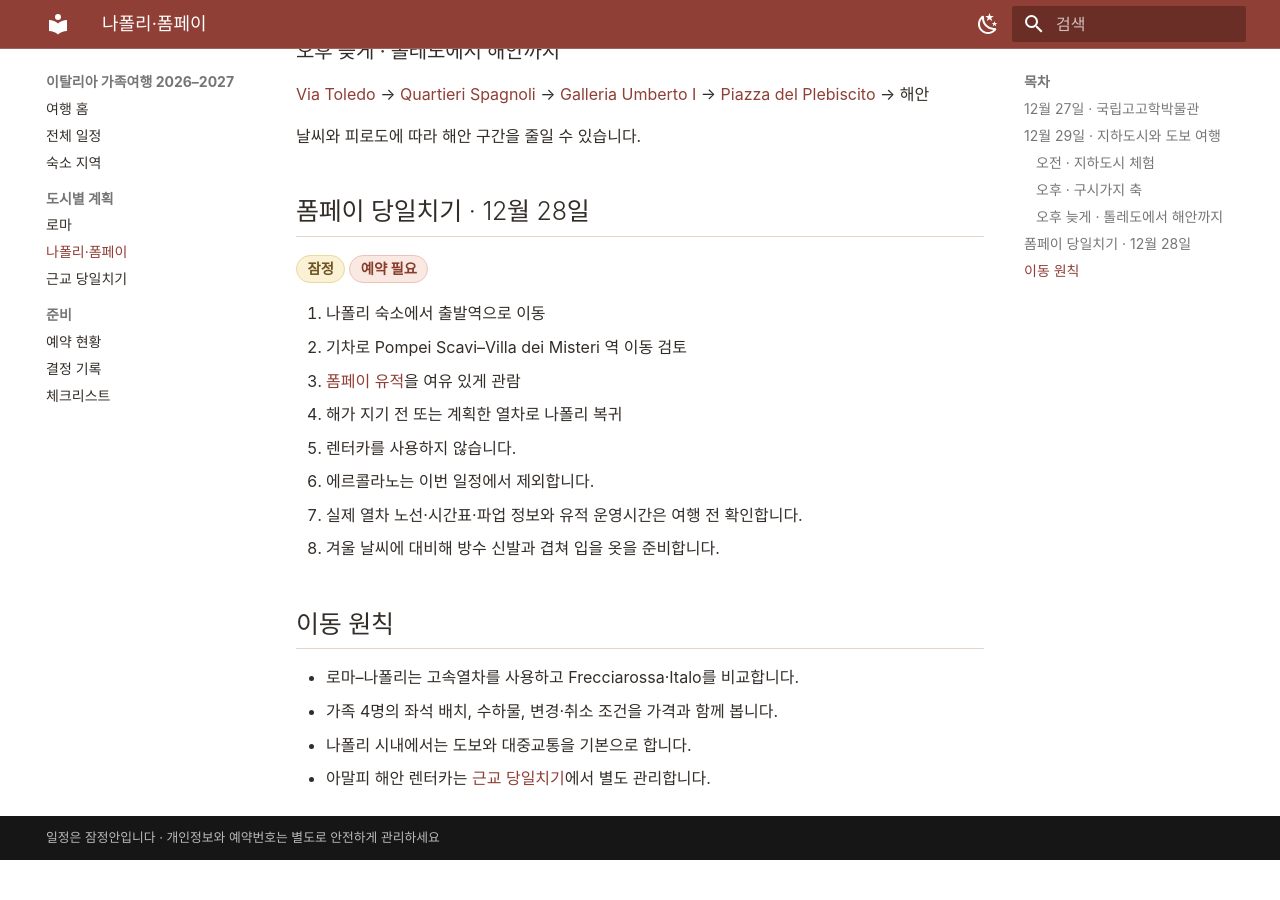
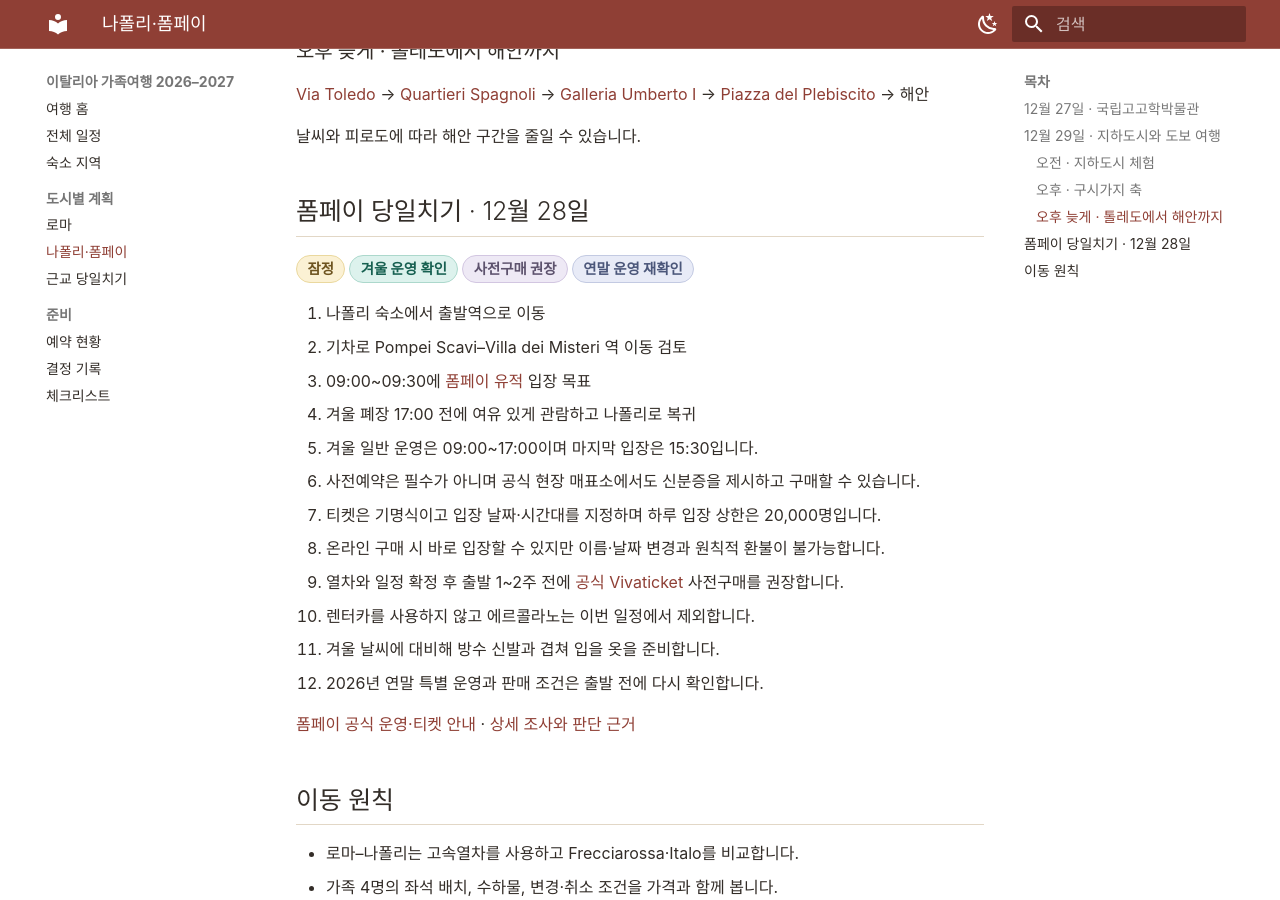
Before and after one commit to Jaeho211/italy-family-trip-2026, an MkDocs documentation site: the page built from docs/naples.md, in a window 1280 px wide and 900 px high, scrolled down 1082 px. Built offline with MkDocs 1.6.1 and Material for MkDocs 9.7.7, drawn with Linux system fonts in a browser that asks for light colours; before the commit the page ends 1942 px from its top, so only the background shows below that.

Commit message:
docs: add Pompeii winter visit details

```diff
--- a/docs/naples.md
+++ b/docs/naples.md
@@ -39,17 +39,23 @@
 
 ## 폼페이 당일치기 · 12월 28일
 
-<span class="status tentative">잠정</span><span class="status booking">예약 필요</span>
+<span class="status tentative">잠정</span><span class="status verified">겨울 운영 확인</span><span class="status review">사전구매 권장</span><span class="status recheck">연말 운영 재확인</span>
 
 1. 나폴리 숙소에서 출발역으로 이동
 2. 기차로 Pompei Scavi–Villa dei Misteri 역 이동 검토
-3. [폼페이 유적](https://www.google.com/maps/search/?api=1&query=Pompeii+Archaeological+Park){ target="_blank" rel="noopener" }을 여유 있게 관람
-4. 해가 지기 전 또는 계획한 열차로 나폴리 복귀
+3. 09:00~09:30에 [폼페이 유적](https://www.google.com/maps/search/?api=1&query=Pompeii+Archaeological+Park){ target="_blank" rel="noopener" } 입장 목표
+4. 겨울 폐장 17:00 전에 여유 있게 관람하고 나폴리로 복귀
 
-- 렌터카를 사용하지 않습니다.
-- 에르콜라노는 이번 일정에서 제외합니다.
-- 실제 열차 노선·시간표·파업 정보와 유적 운영시간은 여행 전 확인합니다.
+- 겨울 일반 운영은 09:00~17:00이며 마지막 입장은 15:30입니다.
+- 사전예약은 필수가 아니며 공식 현장 매표소에서도 신분증을 제시하고 구매할 수 있습니다.
+- 티켓은 기명식이고 입장 날짜·시간대를 지정하며 하루 입장 상한은 20,000명입니다.
+- 온라인 구매 시 바로 입장할 수 있지만 이름·날짜 변경과 원칙적 환불이 불가능합니다.
+- 열차와 일정 확정 후 출발 1~2주 전에 [공식 Vivaticket](https://pompeii.vivaticket.it/){ target="_blank" rel="noopener" } 사전구매를 권장합니다.
+- 렌터카를 사용하지 않고 에르콜라노는 이번 일정에서 제외합니다.
 - 겨울 날씨에 대비해 방수 신발과 겹쳐 입을 옷을 준비합니다.
+- 2026년 연말 특별 운영과 판매 조건은 출발 전에 다시 확인합니다.
+
+[폼페이 공식 운영·티켓 안내](https://pompeiisites.org/en/visiting-info/timetables-and-tickets/){ target="_blank" rel="noopener" } · [상세 조사와 판단 근거](https://github.com/Jaeho211/italy-family-trip-2026/blob/main/research/pompeii-2026-12-28.md){ target="_blank" rel="noopener" }
 
 ## 이동 원칙
 
```
